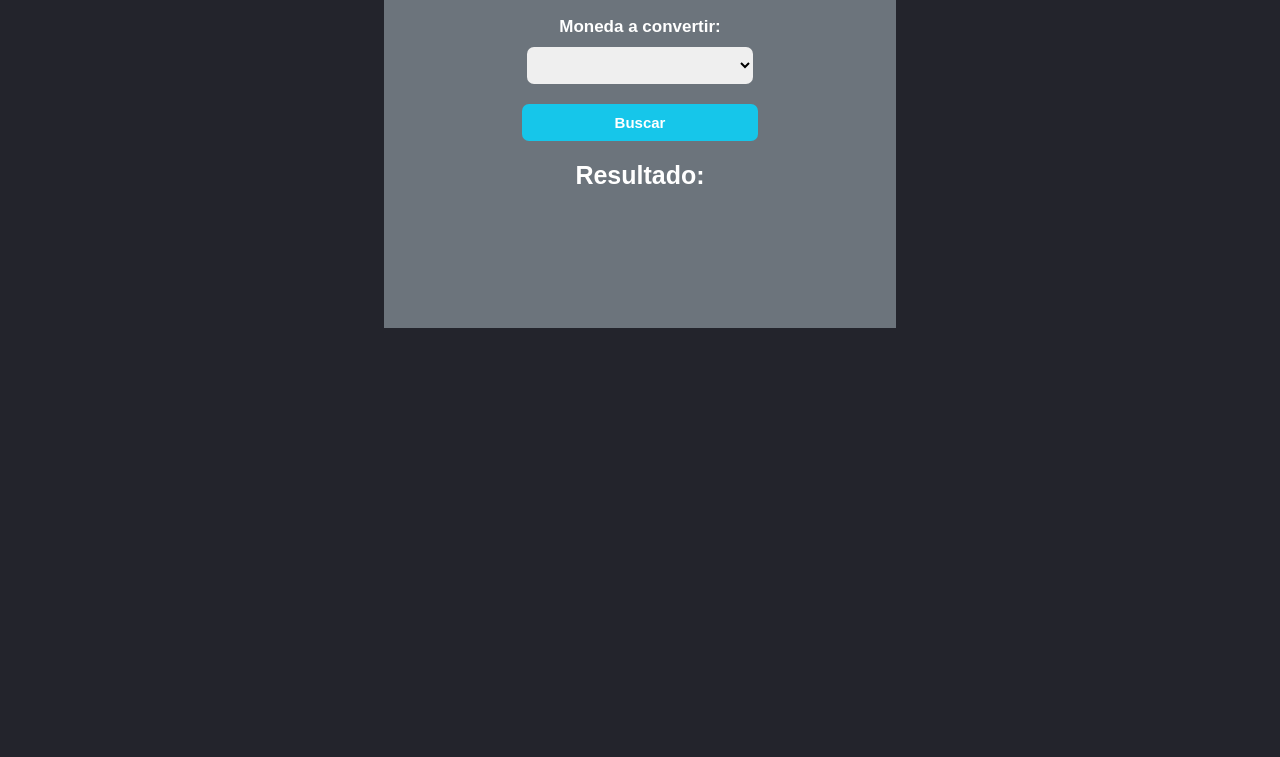
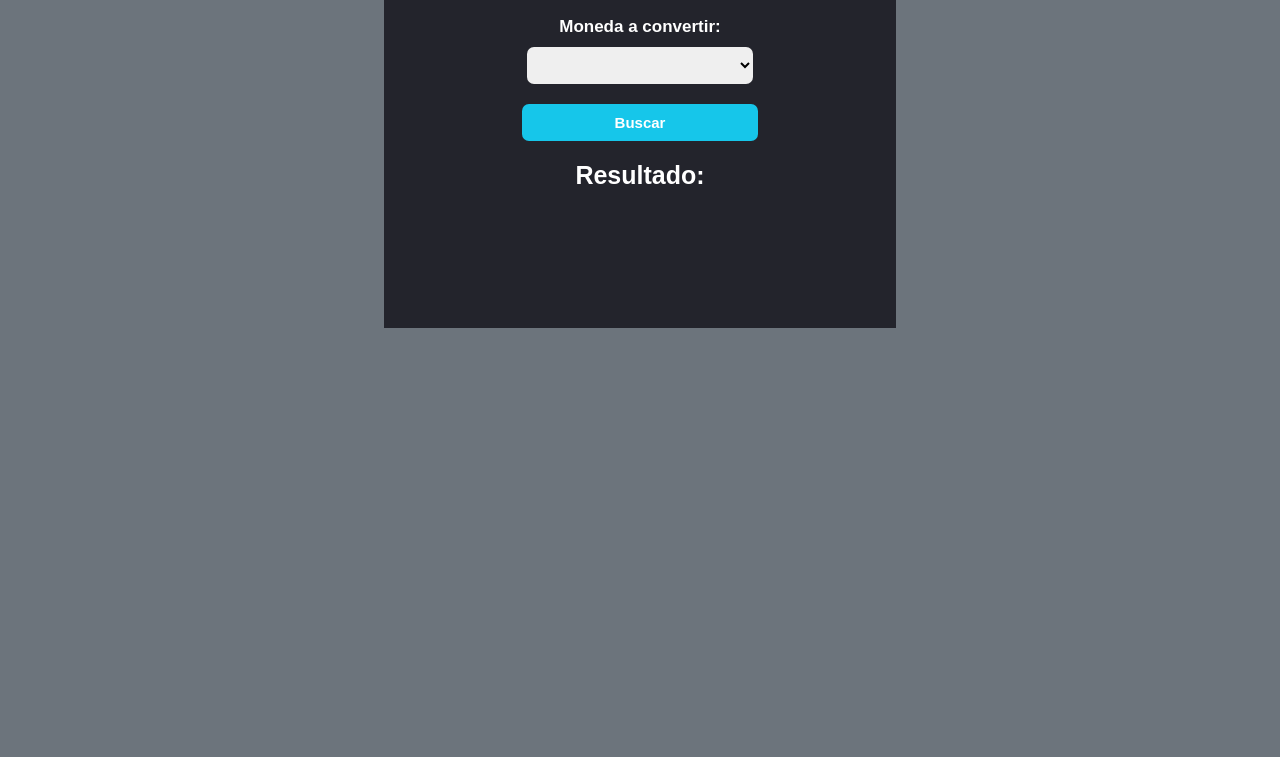
Before and after one commit to NayMontiel/conversor-de-moneda-desafio16, a plain HTML site: page index.html in a window 1280 px wide. Shown: the part 343-1100 px from the top of the page. Drawn offline with Linux system fonts and the light colour scheme; no server answers.

Commit message:
actualizando2

```diff
--- a/assets/css/style.css
+++ b/assets/css/style.css
@@ -5,7 +5,7 @@
 }
 body{
     font-family: Arial, Helvetica, sans-serif;
-    background: #23242c;
+    background: #6c747c;
 }
 header{
     margin-top: 20px;
@@ -23,7 +23,7 @@ header{
     margin-left: 30%;
     padding: 20px;
     text-align: center;
-    background: #6c747c ;
+    background: #23242c;
 
 }
 .box1, .box2{
```
